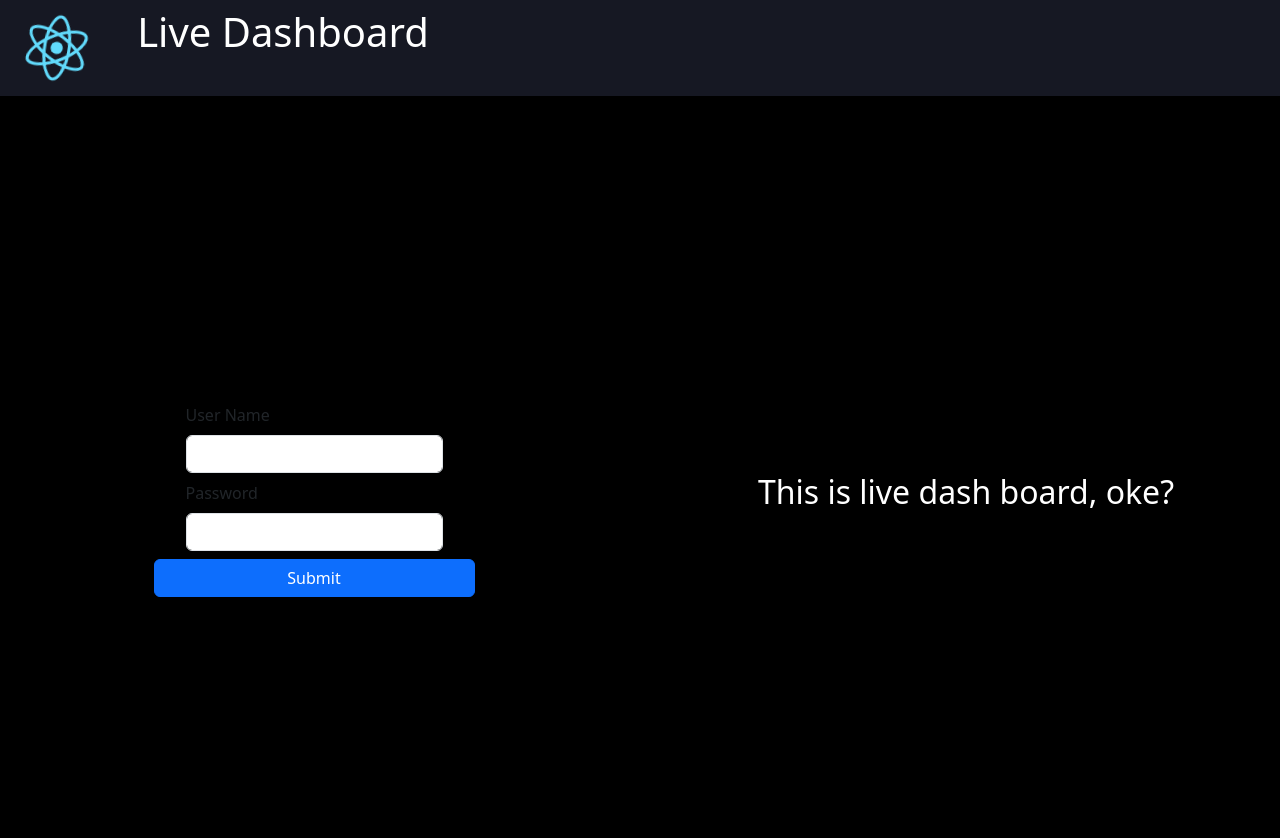
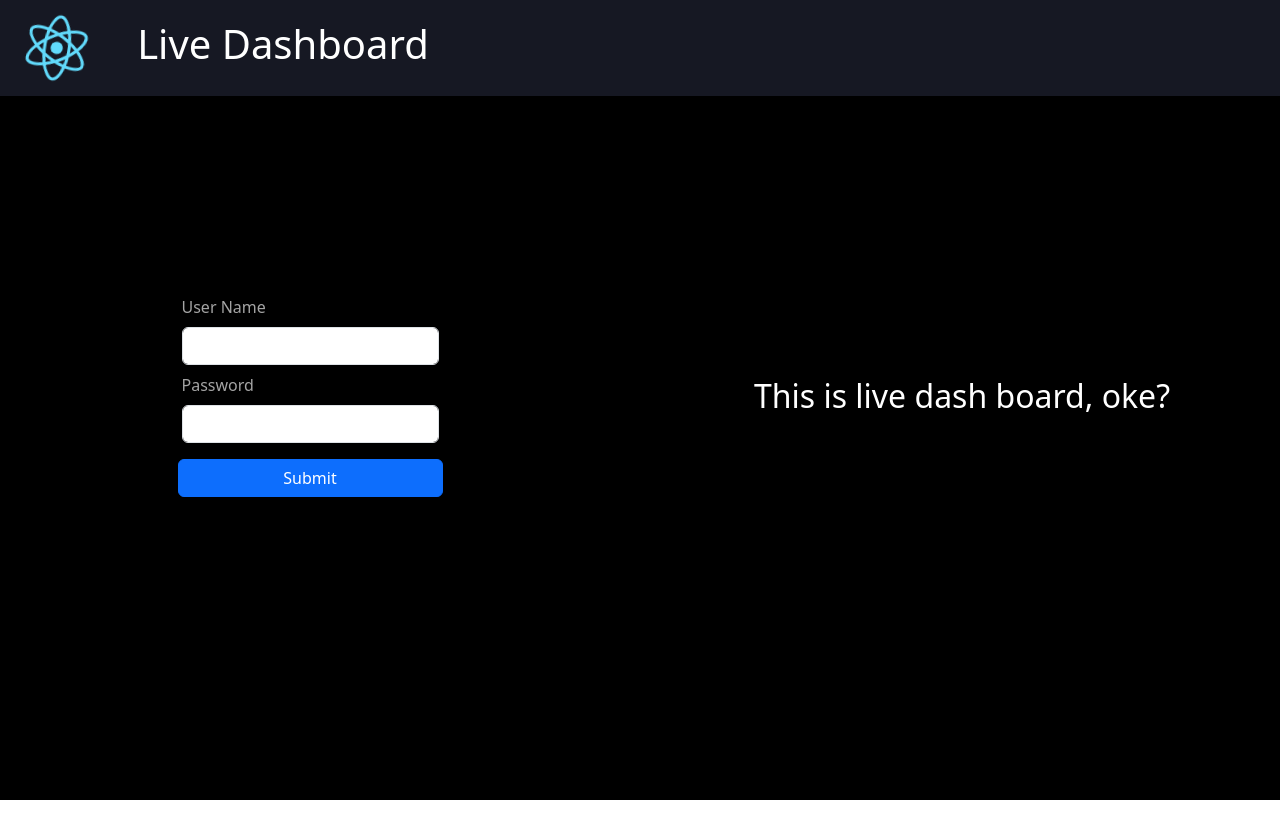
Before and after one commit to EbelAlfie/live-dashboard, a React (Create React App) app: page / in a window 1280 px wide. Shown: the top 838 px of the page. After the commit the page ends 800 px from the top, so only its background shows below. Built offline with nearby package versions, Linux system fonts and the light colour scheme.

Commit message:
make fixed header

```diff
--- a/src/component/header/AppBar.tsx
+++ b/src/component/header/AppBar.tsx
@@ -4,11 +4,11 @@ import { HeaderText } from "../Text"
 export function AppBar() {
     return (
         <>
-			<header className="row pt-2 pb-2 app-bar">
+			<header className="navbar row fixed-top pt-2 pb-2 app-bar">
 				<div className="col-sm-auto">
 					<img src={logo} className="App-logo" alt="app logo" />
 				</div>
-				<div className="col-sm-auto">
+				<div className="col-sm">
 					<HeaderText text="Live Dashboard" />
 				</div>
 			</header>
--- a/src/index.tsx
+++ b/src/index.tsx
@@ -6,6 +6,7 @@ import 'bootstrap/dist/css/bootstrap.css';
 import "./component/header/app-bar.css"
 import "./component/text.css"
 import "./pages/login/login.css"
+import "./pages/login/components/label.css"
 
 const root = ReactDOM.createRoot(
   document.getElementById('root') as HTMLElement
--- a/src/pages/login/components/InputSection.tsx
+++ b/src/pages/login/components/InputSection.tsx
@@ -39,7 +39,7 @@ export default function InputSection() {
 							<div className="row m-2">
 								<TextField inputLabel="Password" text={password} onTextChange={(arg: string) => {setPassword(arg)}}/>
 							</div>
-							<div className="row">
+							<div className="row m-3">
 								<button type="submit" className="btn btn-primary">Submit</button>
 							</div>
 						</form>
--- a/src/pages/login/components/TextField.tsx
+++ b/src/pages/login/components/TextField.tsx
@@ -9,8 +9,8 @@ interface TextFieldProp extends React.DetailedHTMLProps<React.InputHTMLAttribute
 const TextField: React.FC<TextFieldProp> = ({inputLabel, text, onTextChange}) => {
     return (
         <div className="form">
-            <label className="form-label" htmlFor="form">{inputLabel}</label>
-            <input id="form" className="form-control" value={text} onChange={val => {onTextChange(val.target.value)}}></input>
+            <label className="label-default form-label" htmlFor="form-input">{inputLabel}</label>
+            <input id="form-input" className="form-control" value={text} onChange={val => {onTextChange(val.target.value)}}></input>
         </div>
      )
 }
--- a/src/pages/login/components/WelcomeBanner.tsx
+++ b/src/pages/login/components/WelcomeBanner.tsx
@@ -3,7 +3,7 @@ import { TitleText } from "../../../component/Text";
 export function WelcomeBanner() {
     return(
         <>
-            <div className="col d-flex justify-content-center align-items-center">
+            <div className="col d-flex justify-content-center align-items-center m-2">
                 <TitleText className="text-default" text="This is live dash board, oke?" />
             </div>
         </>
--- /dev/null
+++ b/src/pages/login/components/label.css
@@ -0,0 +1,3 @@
+.label-default {
+    color: rgb(164, 164, 164);
+}
```
